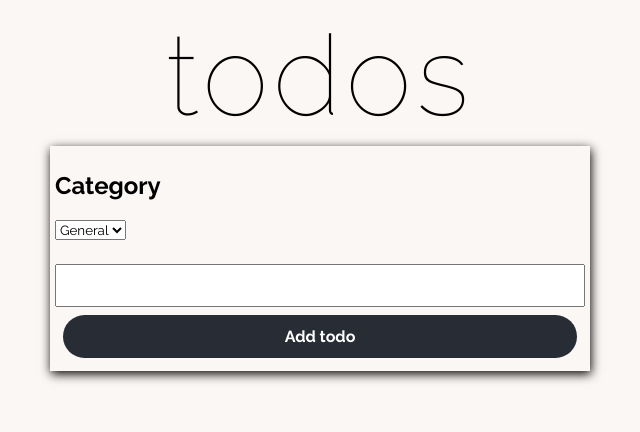
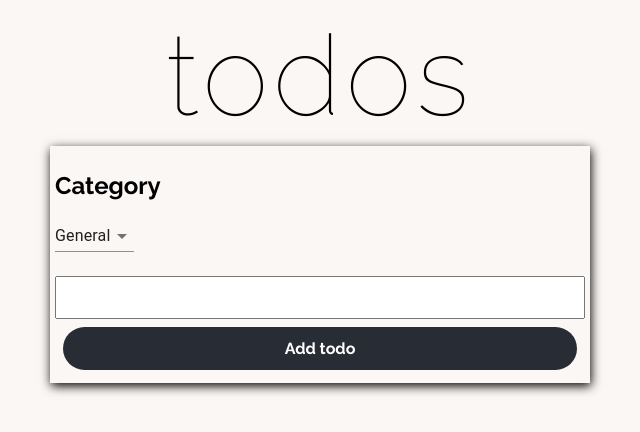
Before and after one commit to aarondevon/todo-with-redux, a React (Create React App) app: page / in a window 1280 px wide. Shown: the top 432 px of the page, without its empty margins (320-960 px from the left). Built offline with nearby package versions, Linux system fonts and the light colour scheme.

Commit message:
use material ui for select

```diff
--- a/src/components/ToDoCategory/ToDoCategory.tsx
+++ b/src/components/ToDoCategory/ToDoCategory.tsx
@@ -1,4 +1,6 @@
 import React, {ChangeEvent} from 'react';
+import MenuItem from '@material-ui/core/MenuItem';
+import Select from '@material-ui/core/Select';
 
 interface toDoCategoryProps {
     onCategoryChange: any,
@@ -21,15 +23,23 @@ export default class ToDoCategory extends React.Component<toDoCategoryProps, any
 
     render() {
         return (
-            <div>
-                <select value={this.state.toDoCategory} onChange={(event) => {
+            <div className="category-dropdown-container">
+                <Select value={this.state.toDoCategory} onChange={(event:any) => {
                     this.handleCategoryChange(event);
                 }
                 }>
-                    <option value="general">General</option>
-                    <option value="grocery">Grocery</option>
-                    <option value="work">Work</option>
-                </select>
+                    <MenuItem value="general">General</MenuItem>
+                    <MenuItem value="grocery">Grocery</MenuItem>
+                    <MenuItem value="work">Work</MenuItem>
+                </Select>
+                {/*<select className="custom-select" value={this.state.toDoCategory} onChange={(event) => {*/}
+                {/*    this.handleCategoryChange(event);*/}
+                {/*}*/}
+                {/*}>*/}
+                {/*    <option value="general">General</option>*/}
+                {/*    <option value="grocery">Grocery</option>*/}
+                {/*    <option value="work">Work</option>*/}
+                {/*</select>*/}
             </div>
         )
     }
```
